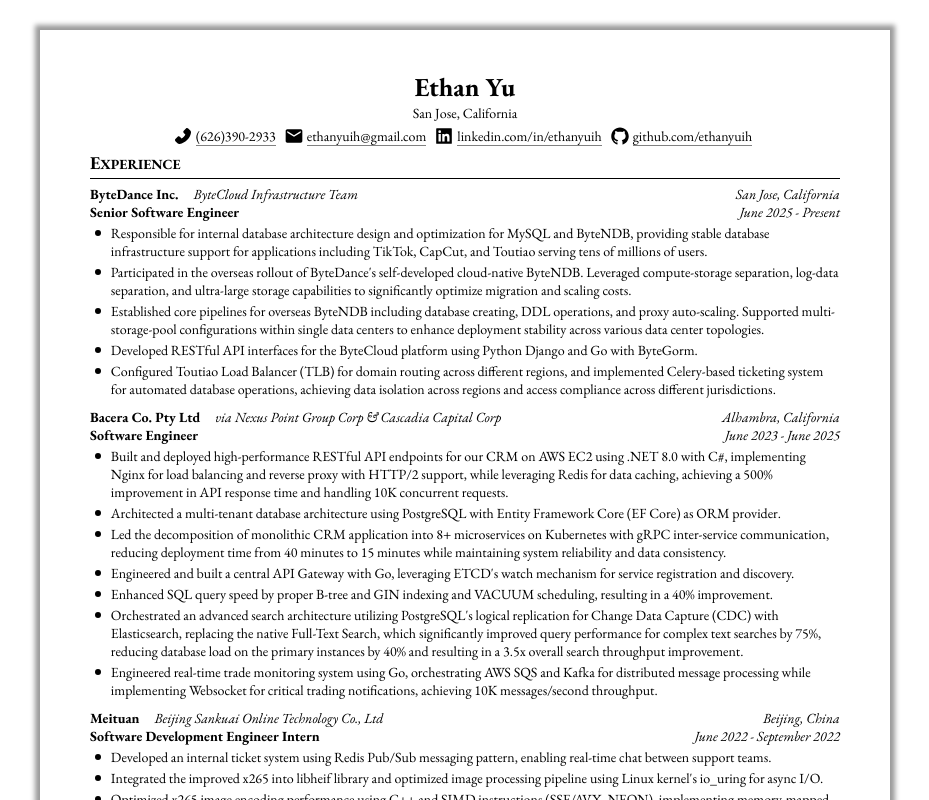
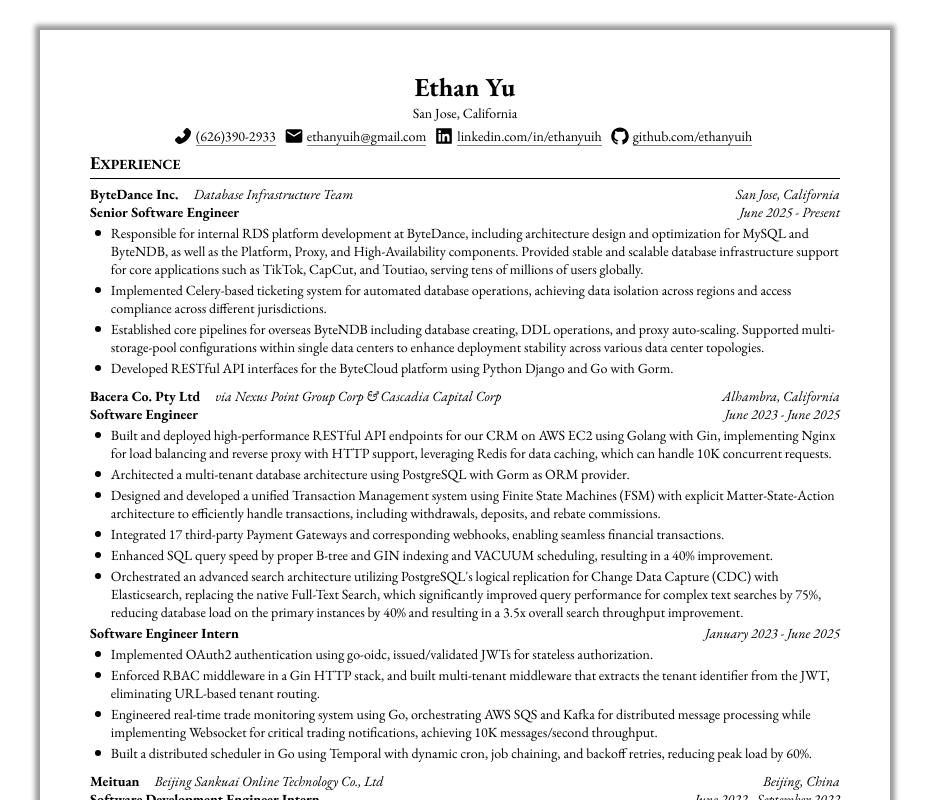
Before and after one commit to ethanyuih/plain-cv, a React (Create React App) app: page / in a window 1280 px wide. Shown: the top 800 px of the page, without its empty margins (175-1104 px from the left). Built offline with nearby package versions, Linux system fonts and the light colour scheme.

Commit message:
add ttusds-payment

```diff
--- a/src/assets/resume-infos/4-experience-info.ts
+++ b/src/assets/resume-infos/4-experience-info.ts
@@ -6,7 +6,7 @@
       hidden: false,
       // Nexus Point Group Corp (formerly Cascadia Capital Corp) serves as an affiliated technology support provider for Bacera Co. Pty Ltd.
       company: "ByteDance Inc.",
-      companyComment: "ByteCloud Infrastructure Team",
+      companyComment: "Database Infrastructure Team",
       address: "San Jose, California",
       titles: [
         {
@@ -14,12 +14,13 @@
           position: "Senior Software Engineer",
           duration: "June 2025 - Present",
           taskList: [
-            "Responsible for internal database architecture design and optimization for MySQL and ByteNDB, providing stable database infrastructure support for applications including TikTok, CapCut, and Toutiao serving tens of millions of users.",
-            "Participated in the overseas rollout of ByteDance's self-developed cloud-native ByteNDB. Leveraged compute-storage separation, log-data separation, and ultra-large storage capabilities to significantly optimize migration and scaling costs.",
+            "Responsible for internal RDS platform development at ByteDance, including architecture design and optimization for MySQL and ByteNDB, as well as the Platform, Proxy, and High-Availability components. Provided stable and scalable database infrastructure support for core applications such as TikTok, CapCut, and Toutiao, serving tens of millions of users globally.",
+            "Implemented Celery-based ticketing system for automated database operations, achieving data isolation across regions and access compliance across different jurisdictions.",
+            // "Participated in the overseas rollout of ByteDance's self-developed cloud-native ByteNDB. Leveraged compute-storage separation, log-data separation, and ultra-large storage capabilities to significantly optimize migration and scaling costs.",
             "Established core pipelines for overseas ByteNDB including database creating, DDL operations, and proxy auto-scaling. Supported multi-storage-pool configurations within single data centers to enhance deployment stability across various data center topologies.",
             // "Participated in the separation of overseas operational control planes (TikTok vs non-TikTok environments) to ensure content and access compliance across different jurisdictions.",
-            "Developed RESTful API interfaces for the ByteCloud platform using Python Django and Go with ByteGorm. ",
-            "Configured Toutiao Load Balancer (TLB) for domain routing across different regions, and implemented Celery-based ticketing system for automated database operations, achieving data isolation across regions and access compliance across different jurisdictions.",
+            "Developed RESTful API interfaces for the ByteCloud platform using Python Django and Go with Gorm. ",
+            // "Configured Toutiao Load Balancer (TLB) for domain routing across different regions, and implemented Celery-based ticketing system for automated database operations, achieving data isolation across regions and access compliance across different jurisdictions.",
           ],
         },
       ],
@@ -40,17 +41,34 @@
             // "Implemented Hangfire for background task processing, achieving 60% reduction in server load.",
             // "Developed new Multi-Tenant RESTful APIs using .NET Core + EF Core, successfully migrating from the legacy system to PostgreSQL database, achieving a 500% improvement in average response time.",
             // "Built and deployed high-performance RESTful API endpoints for our CRM on AWS EC2 using .NET 8.0 with C#, achieving a 500% improvement in API response time.",
-            "Built and deployed high-performance RESTful API endpoints for our CRM on AWS EC2 using .NET 8.0 with C#, implementing Nginx for load balancing and reverse proxy with HTTP/2 support, while leveraging Redis for data caching, achieving a 500% improvement in API response time and handling 10K concurrent requests.",
-            "Architected a multi-tenant database architecture using PostgreSQL with Entity Framework Core (EF Core) as ORM provider.",
+            "Built and deployed high-performance RESTful API endpoints for our CRM on AWS EC2 using Golang with Gin, implementing Nginx for load balancing and reverse proxy with HTTP support, leveraging Redis for data caching, which can handle 10K concurrent requests.",
+            "Architected a multi-tenant database architecture using PostgreSQL with Gorm as ORM provider.",
             // "Utilized Duende IdentityServer with OAuth2 for secure authentication and JWT for stateless authorization, implementing role-based access control (RBAC) with middleware for request authorization, while determining user's tenant affiliation by extracting tenant identifiers from JWT claims in the multi-tenant middleware, eliminating the need for URL-based tenant identification.",
-            // "Designed and developed a unified wallet management system using Finite State Machines (FSM) with explicit Matter-State-Action architecture to efficiently handle transactions, including withdrawals, deposits, and rebate commissions.",
-            "Led the decomposition of monolithic CRM application into 8+ microservices on Kubernetes with gRPC inter-service communication, reducing deployment time from 40 minutes to 15 minutes while maintaining system reliability and data consistency.",
-            "Engineered and built a central API Gateway with Go, leveraging ETCD's watch mechanism for service registration and discovery.",
+            "Designed and developed a unified Transaction Management system using Finite State Machines (FSM) with explicit Matter-State-Action architecture to efficiently handle transactions, including withdrawals, deposits, and rebate commissions.",
+            "Integrated 17 third-party Payment Gateways and corresponding webhooks, enabling seamless financial transactions.",
+            // "Led the decomposition of monolithic CRM application into 8+ microservices on Kubernetes with gRPC inter-service communication, reducing deployment time from 40 minutes to 15 minutes while maintaining system reliability and data consistency.",
+            // "Engineered and built a central API Gateway with Go, leveraging ETCD's watch mechanism for service registration and discovery.",
             "Enhanced SQL query speed by proper B-tree and GIN indexing and VACUUM scheduling, resulting in a 40% improvement.",
             "Orchestrated an advanced search architecture utilizing PostgreSQL's logical replication for Change Data Capture (CDC) with Elasticsearch, replacing the native Full-Text Search, which significantly improved query performance for complex text searches by 75%, reducing database load on the primary instances by 40% and resulting in a 3.5x overall search throughput improvement.",
+            // "Implemented distributed job scheduling system using Hangfire and Quartz.NET, featuring dynamic cron expressions, job chaining and custom retry policies with exponential backoff, reducing peak server load by 60% through intelligent task distribution.",
+            // "Architected robust cloud infrastructure using AWS S3 for blob storage and AWS CloudWatch for logging.",
+            // "Contributed to the existing Jenkins CI/CD pipeline by implementing additional automated test cases.",
+          ],
+        },
+        {
+          hidden: false,
+          position: "Software Engineer Intern",
+          duration: "January 2023 - June 2025",
+          taskList: [
+            // "Developed new Multi-Tenant RESTful APIs using .NET Core + EF Core, successfully migrating from the legacy system to PostgreSQL database, achieving a 500% improvement in average response time.",
+            // "Implemented Hangfire for background task processing, achieving 60% reduction in server load.",
+            // "Developed new Multi-Tenant RESTful APIs using .NET Core + EF Core, successfully migrating from the legacy system to PostgreSQL database, achieving a 500% improvement in average response time.",
+            // "Built and deployed high-performance RESTful API endpoints for our CRM on AWS EC2 using .NET 8.0 with C#, achieving a 500% improvement in API response time.",
+            // "Utilized Duende IdentityServer with OAuth2 for secure authentication and JWT for stateless authorization, implementing role-based access control (RBAC) with middleware for request authorization, while determining user's tenant affiliation by extracting tenant identifiers from JWT claims in the multi-tenant middleware, eliminating the need for URL-based tenant identification.",
+            "Implemented OAuth2 authentication using go-oidc, issued/validated JWTs for stateless authorization.",
+            "Enforced RBAC middleware in a Gin HTTP stack, and built multi-tenant middleware that extracts the tenant identifier from the JWT, eliminating URL-based tenant routing.",
             "Engineered real-time trade monitoring system using Go, orchestrating AWS SQS and Kafka for distributed message processing while implementing Websocket for critical trading notifications, achieving 10K messages/second throughput.",
-            // "Integrated 17 third-party payment gateways and corresponding webhook APIs with .NET, enabling seamless financial transactions.",
-            // "Implemented distributed job scheduling system using Hangfire and Quartz.NET, featuring dynamic cron expressions, job chaining and custom retry policies with exponential backoff, reducing peak server load by 60% through intelligent task distribution.",
+            "Built a distributed scheduler in Go using Temporal with dynamic cron, job chaining, and backoff retries, reducing peak load by 60%.",
             // "Architected robust cloud infrastructure using AWS S3 for blob storage and AWS CloudWatch for logging.",
             // "Contributed to the existing Jenkins CI/CD pipeline by implementing additional automated test cases.",
           ],
@@ -71,7 +89,7 @@
             "Developed an internal ticket system using Redis Pub/Sub messaging pattern, enabling real-time chat between support teams.",
             "Integrated the improved x265 into libheif library and optimized image processing pipeline using Linux kernel's io_uring for async I/O.",
             "Optimized x265 image encoding performance using C++ and SIMD instructions (SSE/AVX, NEON), implementing memory-mapped I/O and multi-threading with pthreads, achieving 60% faster encoding speeds.",
-            "Developed comprehensive Shell scripts suite for optimizing image format conversion pipeline, featuring automated WebP/HEIF encoding parameter tuning, multi-threaded batch processing, and result validation, improving image conversion throughput by 3x.",
+            // "Developed comprehensive Shell scripts suite for optimizing image format conversion pipeline, featuring automated WebP/HEIF encoding parameter tuning, multi-threaded batch processing, and result validation, improving image conversion throughput by 3x.",
             // 'Applied optimized image format into Meituan App using React Native.',
           ],
         },
```
